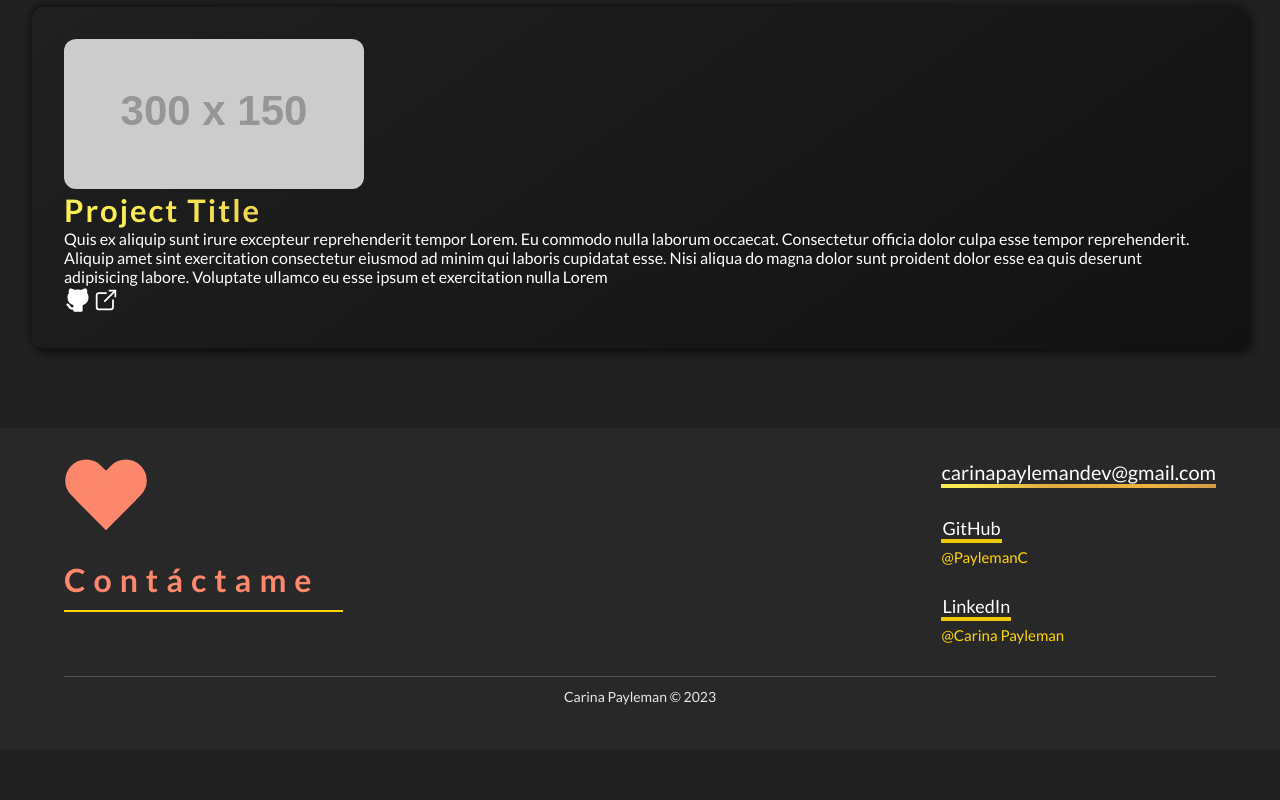
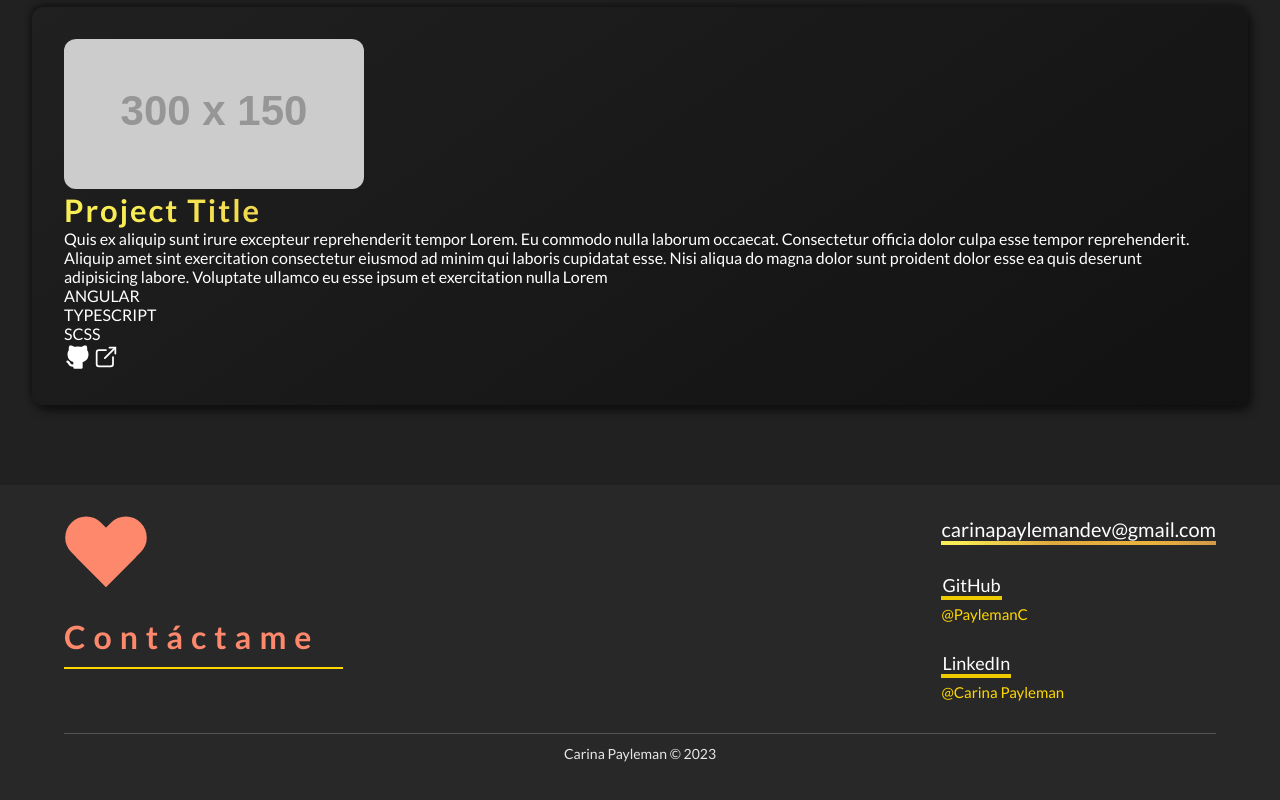
Before and after one commit to PaylemanC/portfolio, an Angular app: page / in a window 1280 px wide. Shown: the part 1738-2538 px from the top of the page. Before the commit the page ends 2487 px from the top, so only its background shows below. Built offline with nearby package versions, Linux system fonts and the light colour scheme.

Commit message:
Reacomoda etiquetas para posicionar con SCSS

```diff
--- a/src/app/projects/components/card-project/card-project.component.html
+++ b/src/app/projects/components/card-project/card-project.component.html
@@ -6,14 +6,18 @@
     <h3>{{project.title}}</h3>
     <p>{{project.description}}</p>
   </div>
-  <div class="card-project__links">
-    <a href="#" class="card-project__link">
+  <div class="card-project__info">
+    <div class="card-project__info-skills">
+    <p *ngFor="let skills of project.skills">{{skills | uppercase }}</p>
+    </div>
+    <div class="card-project__info-links">
+      <a [href]="project.github">
         <svg xmlns="http://www.w3.org/2000/svg" class="icon icon-tabler icon-tabler-brand-github-filled" width="28" height="28" viewBox="0 0 24 24" stroke-width="1.5" stroke="#ffffff" fill="none" stroke-linecap="round" stroke-linejoin="round">
           <path stroke="none" d="M0 0h24v24H0z" fill="none"/>
           <path d="M5.315 2.1c.791 -.113 1.9 .145 3.333 .966l.272 .161l.16 .1l.397 -.083a13.3 13.3 0 0 1 4.59 -.08l.456 .08l.396 .083l.161 -.1c1.385 -.84 2.487 -1.17 3.322 -1.148l.164 .008l.147 .017l.076 .014l.05 .011l.144 .047a1 1 0 0 1 .53 .514a5.2 5.2 0 0 1 .397 2.91l-.047 .267l-.046 .196l.123 .163c.574 .795 .93 1.728 1.03 2.707l.023 .295l.007 .272c0 3.855 -1.659 5.883 -4.644 6.68l-.245 .061l-.132 .029l.014 .161l.008 .157l.004 .365l-.002 .213l-.003 3.834a1 1 0 0 1 -.883 .993l-.117 .007h-6a1 1 0 0 1 -.993 -.883l-.007 -.117v-.734c-1.818 .26 -3.03 -.424 -4.11 -1.878l-.535 -.766c-.28 -.396 -.455 -.579 -.589 -.644l-.048 -.019a1 1 0 0 1 .564 -1.918c.642 .188 1.074 .568 1.57 1.239l.538 .769c.76 1.079 1.36 1.459 2.609 1.191l.001 -.678l-.018 -.168a5.03 5.03 0 0 1 -.021 -.824l.017 -.185l.019 -.12l-.108 -.024c-2.976 -.71 -4.703 -2.573 -4.875 -6.139l-.01 -.31l-.004 -.292a5.6 5.6 0 0 1 .908 -3.051l.152 -.222l.122 -.163l-.045 -.196a5.2 5.2 0 0 1 .145 -2.642l.1 -.282l.106 -.253a1 1 0 0 1 .529 -.514l.144 -.047l.154 -.03z" stroke-width="0" fill="currentColor" />
         </svg>
       </a>
-    <a href="#" class="card-project__link">
+      <a [href]="project.deploy">
         <svg xmlns="http://www.w3.org/2000/svg" class="icon icon-tabler icon-tabler-external-link" width="28" height="28" viewBox="0 0 24 24" stroke-width="1.5" stroke="#ffffff" fill="none" stroke-linecap="round" stroke-linejoin="round">
           <path stroke="none" d="M0 0h24v24H0z" fill="none"/>
           <path d="M12 6h-6a2 2 0 0 0 -2 2v10a2 2 0 0 0 2 2h10a2 2 0 0 0 2 -2v-6" />
@@ -23,3 +27,4 @@
       </a>
     </div>
   </div>
+</div>
```
Lines whose indentation alone changed are shown as unchanged.
